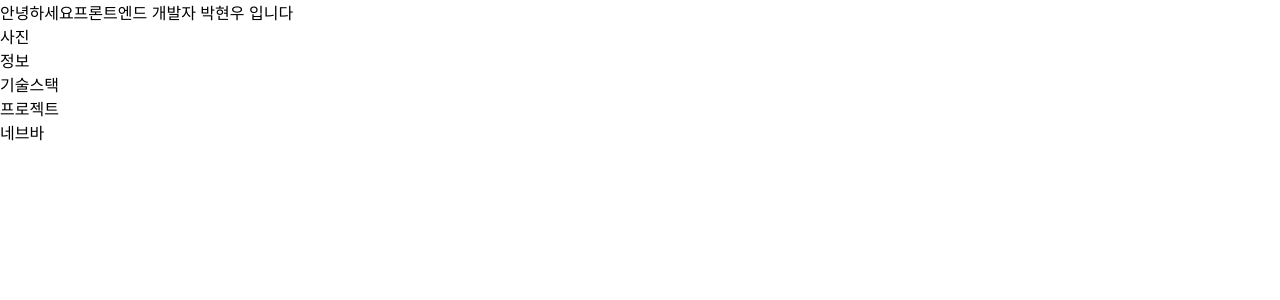
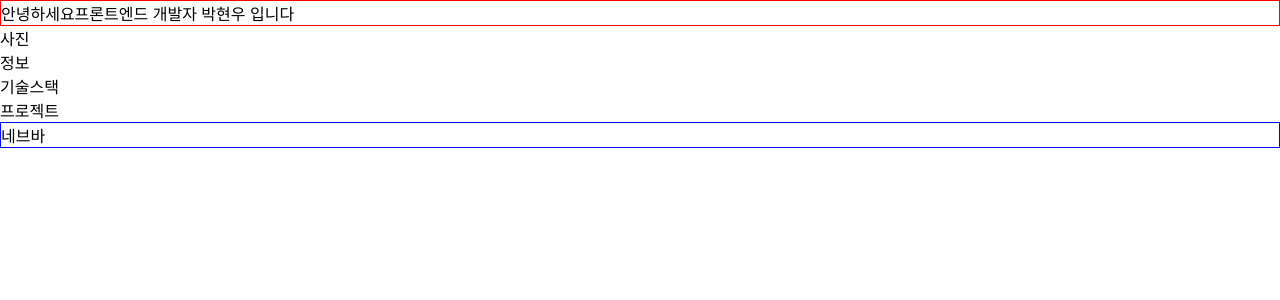
Before and after one commit to pho9902/Web-Portfolio, a React (Create React App) app: page / in a window 1280 px wide. Shown: the top 300 px of the page. Built offline with nearby package versions, Linux system fonts and the light colour scheme.

Commit message:
style: sass 설치

```diff
--- a/package.json
+++ b/package.json
@@ -14,6 +14,7 @@
     "react-dom": "^18.2.0",
     "react-router-dom": "^6.22.2",
     "react-scripts": "5.0.1",
+    "sass": "^1.71.1",
     "typescript": "^4.9.5",
     "web-vitals": "^2.1.4"
   },
--- a/src/Main.tsx
+++ b/src/Main.tsx
@@ -6,7 +6,6 @@ import Nav from "./components/Nav";
 import { useNavigate } from "react-router-dom";
 
 function Main() {
-  const navigate = useNavigate();
   return (
     <>
       <Banner />
--- a/src/components/Banner/index.tsx
+++ b/src/components/Banner/index.tsx
@@ -1,6 +1,8 @@
+import styles from "../../styles/Banner/Banner.module.scss";
+
 export default function Banner() {
   return (
-    <div>
+    <div className={styles.Wrap}>
       <span>안녕하세요</span>
       <span>프론트엔드 개발자 박현우 입니다</span>
     </div>
--- a/src/components/Nav/index.tsx
+++ b/src/components/Nav/index.tsx
@@ -1,3 +1,5 @@
+import styles from "../../styles/Nav/Nav.module.scss";
+
 export default function Nav() {
-  return <div>네브바</div>;
+  return <div className={styles.Wrap}>네브바</div>;
 }
--- /dev/null
+++ b/src/styles/Banner/Banner.module.scss
@@ -0,0 +1,3 @@
+.Wrap {
+  border: 1px solid red;
+}
--- /dev/null
+++ b/src/styles/Nav/Nav.module.scss
@@ -0,0 +1,3 @@
+.Wrap {
+  border: 1px solid blue;
+}
```
Also changed, not shown: 1 other file (tests, documents, lock files or other folders).
